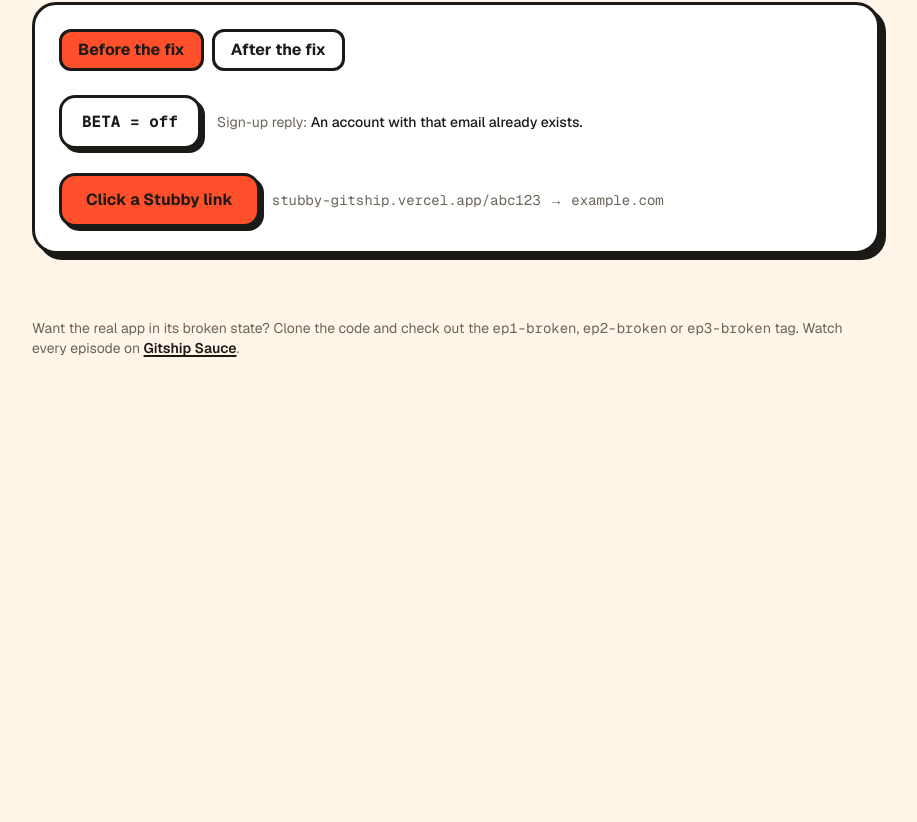
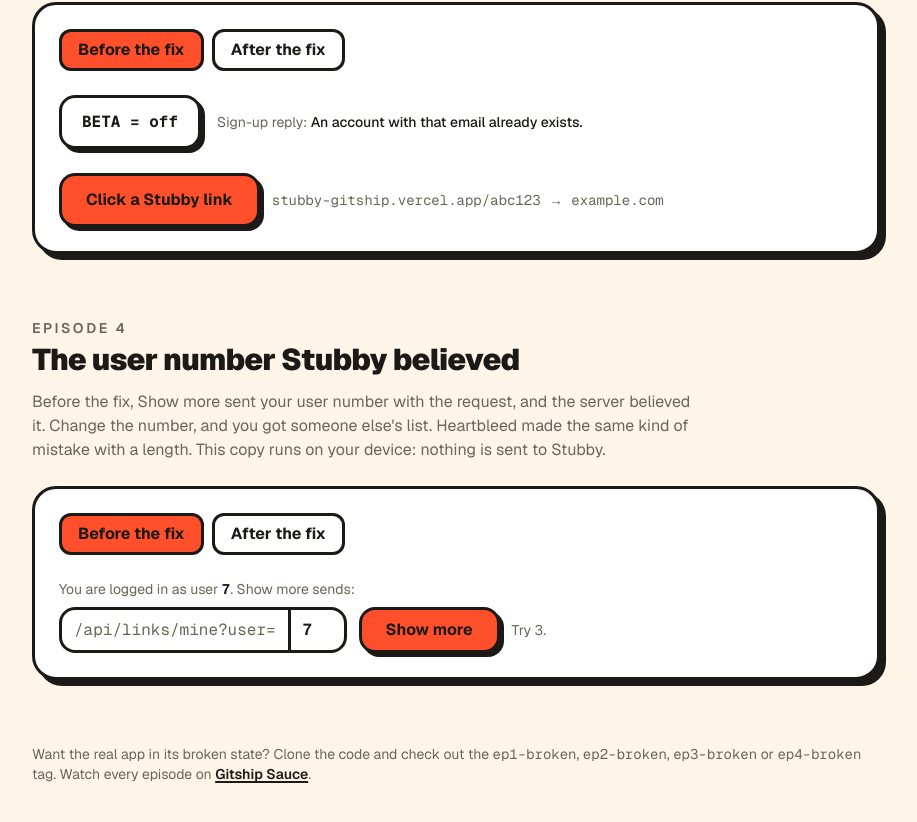
Before and after one commit to gitship-sauce/stubby, a Next.js app: page /sandbox in a window 1280 px wide. Shown: the part 1553-2375 px from the top of the page, without its empty margins (184-1101 px from the left). Before the commit the page ends 1951 px from the top, so only its background shows below. Built offline with nearby package versions, Linux system fonts and the light colour scheme.

Commit message:
Sandbox: try episode 4's believed user number in your own browser

```diff
--- a/src/app/sandbox/page.tsx
+++ b/src/app/sandbox/page.tsx
@@ -2,6 +2,7 @@
 import Link from "next/link";
 import { ChannelLink } from "@/components/channel-link";
 import { Logo } from "@/components/logo";
+import { NumberSandbox } from "@/components/number-sandbox";
 import { RegexSandbox } from "@/components/regex-sandbox";
 import { ResetSandbox } from "@/components/reset-sandbox";
 import { SwitchSandbox } from "@/components/switch-sandbox";
@@ -69,8 +70,21 @@
         </div>
       </section>
 
+      <section className="mt-16">
+        <p className="text-sm font-semibold uppercase tracking-[0.18em] text-muted">Episode 4</p>
+        <h2 className="mt-1 text-3xl font-black tracking-tight">The user number Stubby believed</h2>
+        <p className="mt-3 max-w-2xl text-muted">
+          Before the fix, Show more sent your user number with the request, and the server believed it. Change the
+          number, and you got someone else&apos;s list. Heartbleed made the same kind of mistake with a length. This
+          copy runs on your device: nothing is sent to Stubby.
+        </p>
+        <div className="mt-6">
+          <NumberSandbox />
+        </div>
+      </section>
+
       <footer className="mt-auto pt-16 text-sm text-muted">
-        Want the real app in its broken state? Clone the code and check out the <code className="font-mono">ep1-broken</code>, <code className="font-mono">ep2-broken</code> or <code className="font-mono">ep3-broken</code> tag.
+        Want the real app in its broken state? Clone the code and check out the <code className="font-mono">ep1-broken</code>, <code className="font-mono">ep2-broken</code>, <code className="font-mono">ep3-broken</code> or <code className="font-mono">ep4-broken</code> tag.
         Watch every episode on <ChannelLink>Gitship Sauce</ChannelLink>.
       </footer>
     </main>
--- /dev/null
+++ b/src/components/number-sandbox.tsx
@@ -0,0 +1,100 @@
+"use client";
+
+import { useState } from "react";
+
+// Two made-up accounts and their lists, kept in this browser: nothing is sent to Stubby's server. It copies the real
+// behaviour of ep4-broken and ep4-fixed: before the fix, Show more lists whichever user number the request sends;
+// after the fix, it lists the logged-in user's links and ignores the number.
+const LISTS: Record<number, { who: string; links: string[] }> = {
+  3: { who: "Ana", links: ["docs.example.com/team/salaries-draft", "example.com/flat-viewing-friday", "example.com/surprise-party-plans"] },
+  7: { who: "you", links: ["example.com/recipes/pancakes", "example.com/bike-for-sale", "example.com/holiday-photos"] },
+};
+
+const LOGGED_IN = 7;
+
+const VERSIONS = {
+  before: { label: "Before the fix", believesNumber: true },
+  after: { label: "After the fix", believesNumber: false },
+} as const;
+
+type Version = keyof typeof VERSIONS;
+
+export function NumberSandbox() {
+  const [version, setVersion] = useState<Version>("before");
+  const [asked, setAsked] = useState("7");
+  const [shown, setShown] = useState<number | null>(null);
+
+  function pick(next: Version) {
+    setVersion(next);
+    setShown(null);
+  }
+
+  function send() {
+    const number = Number(asked);
+    setShown(VERSIONS[version].believesNumber ? number : LOGGED_IN);
+  }
+
+  const list = shown === null ? null : LISTS[shown];
+
+  return (
+    <div className="rounded-3xl border-[3px] border-ink bg-white p-6 shadow-[6px_6px_0_var(--color-ink)]">
+      <div className="flex flex-wrap gap-2" role="group" aria-label="Which version">
+        {(Object.keys(VERSIONS) as Version[]).map((key) => (
+          <button
+            key={key}
+            type="button"
+            onClick={() => pick(key)}
+            aria-pressed={version === key}
+            className={`rounded-xl border-[3px] border-ink px-4 py-1.5 font-bold ${version === key ? (key === "before" ? "bg-tomato" : "bg-butter") : "bg-white"}`}
+          >
+            {VERSIONS[key].label}
+          </button>
+        ))}
+      </div>
+
+      <p className="mt-6 text-sm text-muted">
+        You are logged in as user <span className="font-mono font-bold text-ink">{LOGGED_IN}</span>. Show more sends:
+      </p>
+      <div className="mt-2 flex flex-wrap items-center gap-3">
+        <label className="flex items-center rounded-2xl border-[3px] border-ink bg-white font-mono">
+          <span className="px-3 text-muted">/api/links/mine?user=</span>
+          <input
+            value={asked}
+            onChange={(event) => {
+              setAsked(event.target.value.replace(/\D/g, "").slice(0, 3));
+              setShown(null);
+            }}
+            inputMode="numeric"
+            aria-label="User number in the request"
+            className="w-14 rounded-r-xl border-l-[3px] border-ink px-3 py-2 font-bold outline-none"
+          />
+        </label>
+        <button
+          type="button"
+          onClick={send}
+          className="rounded-2xl border-[3px] border-ink bg-tomato px-6 py-2 font-bold shadow-[4px_4px_0_var(--color-ink)]"
+        >
+          Show more
+        </button>
+        <span className="text-sm text-muted">Try 3.</span>
+      </div>
+
+      {shown !== null && (
+        <div role="status" className={`mt-6 rounded-2xl border-[3px] border-ink px-5 py-4 ${shown !== LOGGED_IN ? "bg-tomato/20" : "bg-butter"}`}>
+          {list ? (
+            <>
+              <p className="font-bold">{shown === LOGGED_IN ? "Your links." : `${list.who}'s links. You aren't ${list.who}.`}</p>
+              <ul className="mt-2 font-mono text-sm">
+                {list.links.map((link) => (
+                  <li key={link} className="break-all">{link}</li>
+                ))}
+              </ul>
+            </>
+          ) : (
+            <p className="font-bold">User {shown} has no links in this copy. Try 3 or 7.</p>
+          )}
+        </div>
+      )}
+    </div>
+  );
+}
```
